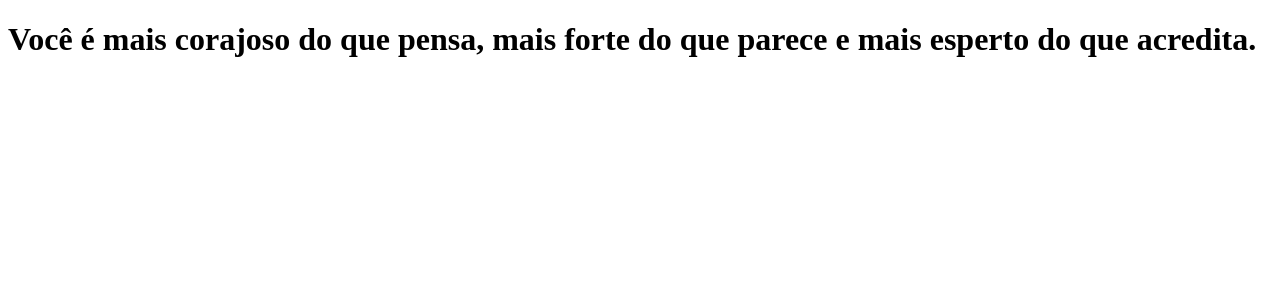
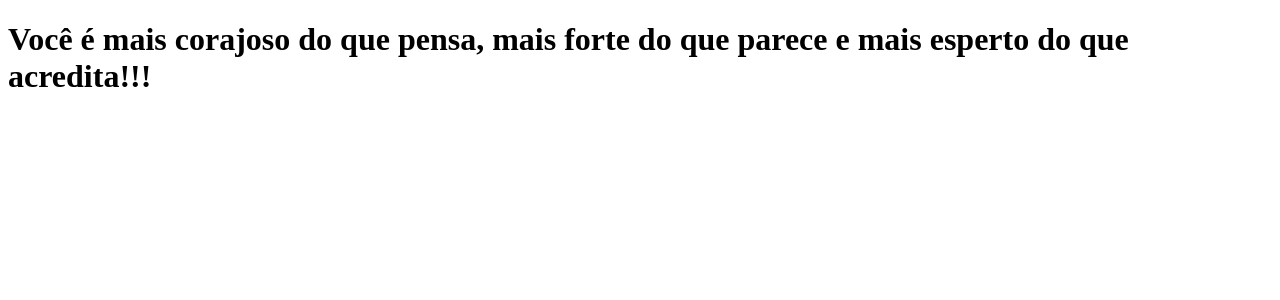
Before and after one commit to lucasc-costa/clone-tabnews, a Next.js app: page / in a window 1280 px wide. Shown: the top 300 px of the page. Built offline with nearby package versions, Linux system fonts and the light colour scheme.

Commit message:
modifica a frase

```diff
--- a/pages/index.js
+++ b/pages/index.js
@@ -1,5 +1,5 @@
 function Home() {
-    return <h1>Você é mais corajoso do que pensa, mais forte do que parece e mais esperto do que acredita.</h1>
+    return <h1>Você é mais corajoso do que pensa, mais forte do que parece e mais esperto do que acredita!!!</h1>
 }
 
 export default Home;
```
